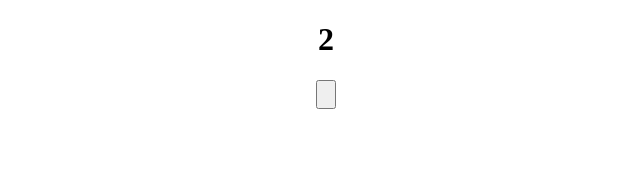
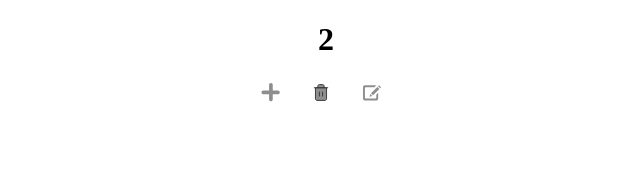
Before and after one commit to SVoznyuk18/notes, a React (Create React App) app: page / in a window 1280 px wide. Shown: the top 170 px of the page, without its empty margins (314-954 px from the left). Built offline with nearby package versions, Linux system fonts and the light colour scheme.

Commit message:
create ClassicButton, SvgIcon components

```diff
--- a/package.json
+++ b/package.json
@@ -8,6 +8,7 @@
     "@testing-library/react": "^13.4.0",
     "@testing-library/user-event": "^13.5.0",
     "normalize.css": "^8.0.1",
+    "prop-types": "^15.8.1",
     "react": "^18.2.0",
     "react-dom": "^18.2.0",
     "react-scripts": "5.0.1",
--- a/src/App.js
+++ b/src/App.js
@@ -3,7 +3,9 @@ import './App.css';
 
 import Context from './Context';
 import Sidebar from './Sidebar';
-import Button from './Components/Button/Button';
+import { ClassicButton, SvgIcon } from 'ComponentsRoot';
+import iconSvg from 'AssetsRoot/svg/iconSvg';
+import { colors } from "ConfigsRoot/colors";
 
 function App() {
   return (
@@ -11,7 +13,55 @@ function App() {
       <div className="App">
 
         <Sidebar />
-        <Button/>
+        <ClassicButton
+          width='40px'
+          height='25px'
+          margin='0 10px 0 0'
+          colorShadow={colors.green}
+        >
+          <SvgIcon
+            width='100%'
+            height='100%'
+            viewBox='0 0 10 10'
+            path={iconSvg.plus}
+            fill={colors.grey}
+            fillHover={colors.green}
+          />
+        </ClassicButton>
+        <ClassicButton
+          width='40px'
+          height='25px'
+          margin='0 10px 0 0'
+          colorShadow={colors.orange}
+        >
+          <SvgIcon
+            width='100%'
+            height='100%'
+            viewBox='0 0 20 20'
+            path={iconSvg.trash}
+            fill={colors.grey}
+            fillHover={colors.orange}
+            strokeHover='#373737'
+            stroke='#373737'
+          />
+        </ClassicButton>
+        <ClassicButton
+          width='40px'
+          height='25px'
+          margin='0 10px 0 0'
+          colorShadow={colors.ultramarine}
+        >
+          <SvgIcon
+            width='100%'
+            height='100%'
+            viewBox='-2 3 25 25'
+            path={iconSvg.edit}
+            fill={colors.grey}
+            fillHover={colors.ultramarine}
+          //   strokeHover='#373737'
+          //  stroke='#373737'
+          />
+        </ClassicButton>
       </div>
 
     </Context.Provider>
--- a/src/Components/Button/Button.js
+++ /dev/null
@@ -1,11 +0,0 @@
-import React from "react";
-import { Btn } from './StyledComponents';
-
-const Button = () => {
-    return (
-        <Btn />
-    )
-}
-
-
-export default Button;
--- a/src/Components/Button/StyledComponents.js
+++ /dev/null
@@ -1,6 +0,0 @@
-import styled from "styled-components";
-
-export const Btn = styled.button`
-width: 20px;
-height: 29px;
-`;
--- /dev/null
+++ b/src/Components/ClassicButton/ClassicButton.js
@@ -0,0 +1,38 @@
+import React, {memo} from "react";
+import PropTypes from 'prop-types';
+
+import { Button } from './StyledComponents';
+
+const ClassicButton = memo(({ children, width, height, margin, colorShadow, handleClick }) => {
+    return (
+        <Button
+            width={width}
+            height={height}
+            margin={margin}
+            colorShadow={colorShadow}
+            onClick={handleClick}
+        >
+            {children}
+        </Button>
+    )
+});
+
+
+ClassicButton.propTypes = {
+    width: PropTypes.string,
+    height: PropTypes.string,
+    margin: PropTypes.string,
+    colorShadow: PropTypes.string,
+    handleClick: PropTypes.func,
+};
+
+ClassicButton.defaultProps = {
+    width: '',
+    height: '',
+    margin: '',
+    colorShadow: '',
+    handleClick: () => { }
+};
+
+
+export default ClassicButton;
--- /dev/null
+++ b/src/Components/ClassicButton/StyledComponents.js
@@ -0,0 +1,17 @@
+import styled from "styled-components";
+import { colors } from "ConfigsRoot/colors";
+
+export const Button = styled.button`
+    width: ${props => props.width || '40px'};
+    height: ${props => props.height || '25px'};
+    padding: 3px 2px;
+    margin: ${props => props.margin || '0px'};
+    background-color: ${colors.white};
+    border: none;
+    border-radius: 4px;
+    cursor: pointer;
+
+    &:hover {
+        box-shadow:  ${props => props.colorShadow ? `${props.colorShadow} 0px 3px 3px 0px, ${props.colorShadow} 0px 4px 6px 0px` : ''};
+    }
+`;
--- /dev/null
+++ b/src/Components/SvgIcon/StyledComponents.js
@@ -0,0 +1,19 @@
+import styled from "styled-components";
+
+export const Svg = styled.svg`
+    margin: ${props => props.margin};
+    width: ${props => props.width};
+    height: ${props => props.height};
+    fill: ${props => props.fill || 'currentColor'};
+
+    path {
+        stroke: ${props => props.stroke};
+    };
+
+    &:hover {
+        fill: ${props => props.fillHover};
+        path {
+            stroke: ${props => props.strokeHover};
+        };
+    }
+`;
--- /dev/null
+++ b/src/Components/SvgIcon/SvgIcon.js
@@ -0,0 +1,52 @@
+import React, { memo } from "react";
+import PropTypes from 'prop-types';
+
+import { Svg } from './StyledComponents';
+
+const SvgIcon = memo(({ width, height, viewBox, fill, path, fillHover, margin, stroke, strokeHover, handleClick }) => {
+    return (
+        <Svg
+            width={width}
+            height={height}
+            viewBox={viewBox}
+            margin={margin}
+            xmlns="http://www.w3.org/2000/svg"
+            fill={fill}
+            fillHover={fillHover}
+            stroke={stroke}
+            strokeHover={strokeHover}
+            onClick={handleClick}
+        >
+            <path
+                d={path}
+            />
+        </Svg>
+    )
+});
+
+SvgIcon.propTypes = {
+    width: PropTypes.string,
+    height: PropTypes.string,
+    viewBox: PropTypes.string,
+    margin: PropTypes.string,
+    fill: PropTypes.string,
+    path: PropTypes.string.isRequired,
+    fillHover: PropTypes.string,
+    stroke: PropTypes.string,
+    strokeHover: PropTypes.string,
+    handleClick: PropTypes.func
+};
+
+SvgIcon.defaultProps = {
+    width: '',
+    height: '',
+    viewBox: '',
+    margin: '',
+    fill: '',
+    fillHover: '',
+    stroke: '',
+    strokeHover: '',
+    handleClick: () => { }
+};
+
+export default SvgIcon;
--- /dev/null
+++ b/src/Components/index.js
@@ -0,0 +1,7 @@
+import ClassicButton from './ClassicButton/ClassicButton';
+import SvgIcon from './SvgIcon/SvgIcon';
+
+export {
+    ClassicButton,
+    SvgIcon
+};
--- /dev/null
+++ b/src/assets/svg/iconSvg.js
@@ -0,0 +1,7 @@
+const iconSvg =  {
+    plus: 'M5.92001 3.84V5.76V8.64C5.92001 9.17016 5.49017 9.6 4.96001 9.6C4.42985 9.6 4.00001 9.17016 4.00001 8.64L4 5.76L4.00001 3.84V0.96C4.00001 0.42984 4.42985 0 4.96001 0C5.49017 0 5.92001 0.42984 5.92001 0.96V3.84Z M5.75998 5.92001L3.83998 5.92001L0.959977 5.92001C0.429817 5.92001 -2.29533e-05 5.49017 -2.29301e-05 4.96001C-2.2907e-05 4.42985 0.429817 4.00001 0.959977 4.00001L3.83998 4L5.75998 4.00001L8.63998 4.00001C9.17014 4.00001 9.59998 4.42985 9.59998 4.96001C9.59998 5.49017 9.17014 5.92001 8.63998 5.92001L5.75998 5.92001Z',
+    trash: 'M2.5 5H4.16667H17.5 M6.66663 5.00001V3.33334C6.66663 2.89131 6.84222 2.46739 7.15478 2.15483C7.46734 1.84227 7.89127 1.66667 8.33329 1.66667H11.6666C12.1087 1.66667 12.5326 1.84227 12.8451 2.15483C13.1577 2.46739 13.3333 2.89131 13.3333 3.33334V5.00001M15.8333 5.00001V16.6667C15.8333 17.1087 15.6577 17.5326 15.3451 17.8452C15.0326 18.1577 14.6087 18.3333 14.1666 18.3333H5.83329C5.39127 18.3333 4.96734 18.1577 4.65478 17.8452C4.34222 17.5326 4.16663 17.1087 4.16663 16.6667V5.00001H15.8333Z M8.33337 9.16667V14.1667 M11.6666 9.16667V14.1667',
+    edit: 'M17.438 22.469v-4.031l2.5-2.5v7.344c0 1.469-1.219 2.688-2.656 2.688h-14.625c-1.469 0-2.656-1.219-2.656-2.688v-14.594c0-1.469 1.188-2.688 2.656-2.688h14.844v0.031l-2.5 2.469h-11.5c-0.531 0-1 0.469-1 1.031v12.938c0 0.563 0.469 1 1 1h12.938c0.531 0 1-0.438 1-1zM19.813 7.219l2.656 2.656 1.219-1.219-2.656-2.656zM10.469 16.594l2.625 2.656 8.469-8.469-2.625-2.656zM8.594 21.094l3.625-0.969-2.656-2.656z'
+};
+
+export default iconSvg;
--- /dev/null
+++ b/src/configs/colors/index.js
@@ -0,0 +1,13 @@
+export const colors = {
+    white: '#ffffff',
+    black: '#232323',
+    background: '#ffdf8c',
+    greyLine: '#f6f6f6',
+    orange: '#fe5f1e',
+    errorMessage: '#B82020',
+    validColor: '#32CD30',
+    grey: '#8e8e8e',
+    disabledColor: '#8e8e8e',
+    green: '#32CD32',
+    ultramarine: '#0437F2'
+};
```
Also changed, not shown: 1 other file (tests, documents, lock files or other folders).
